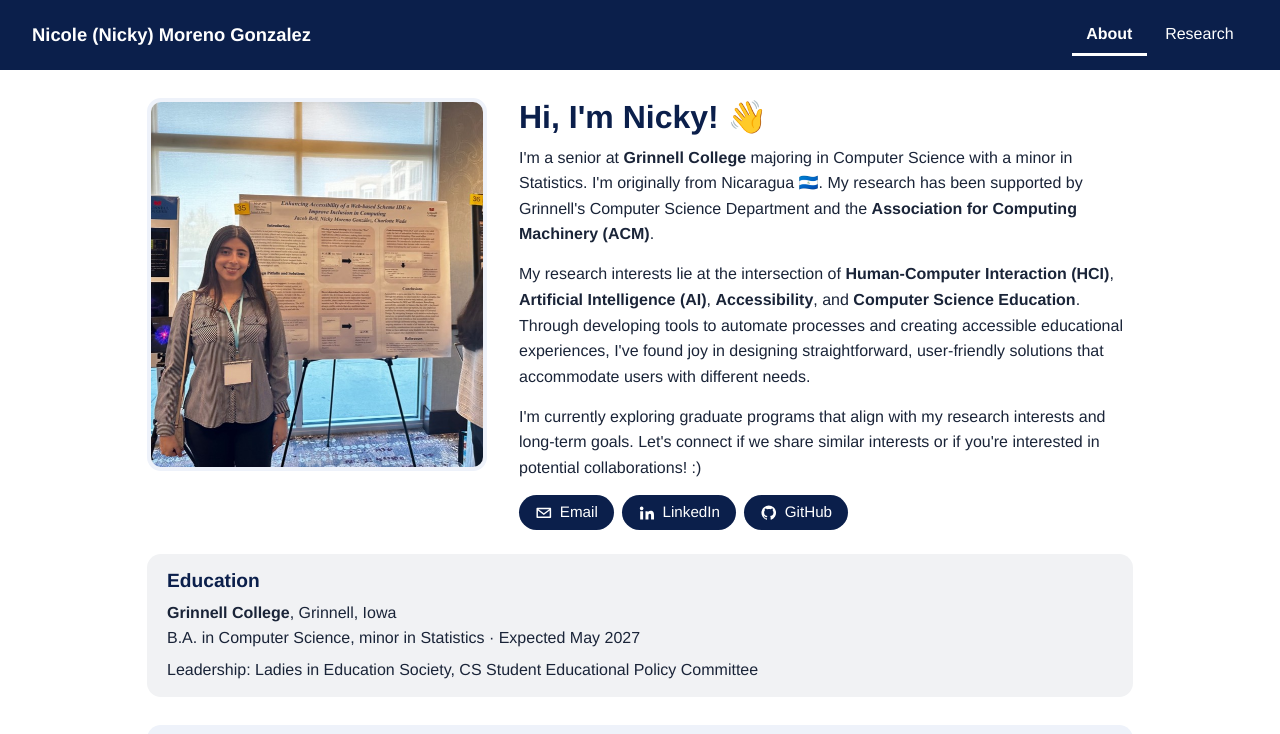
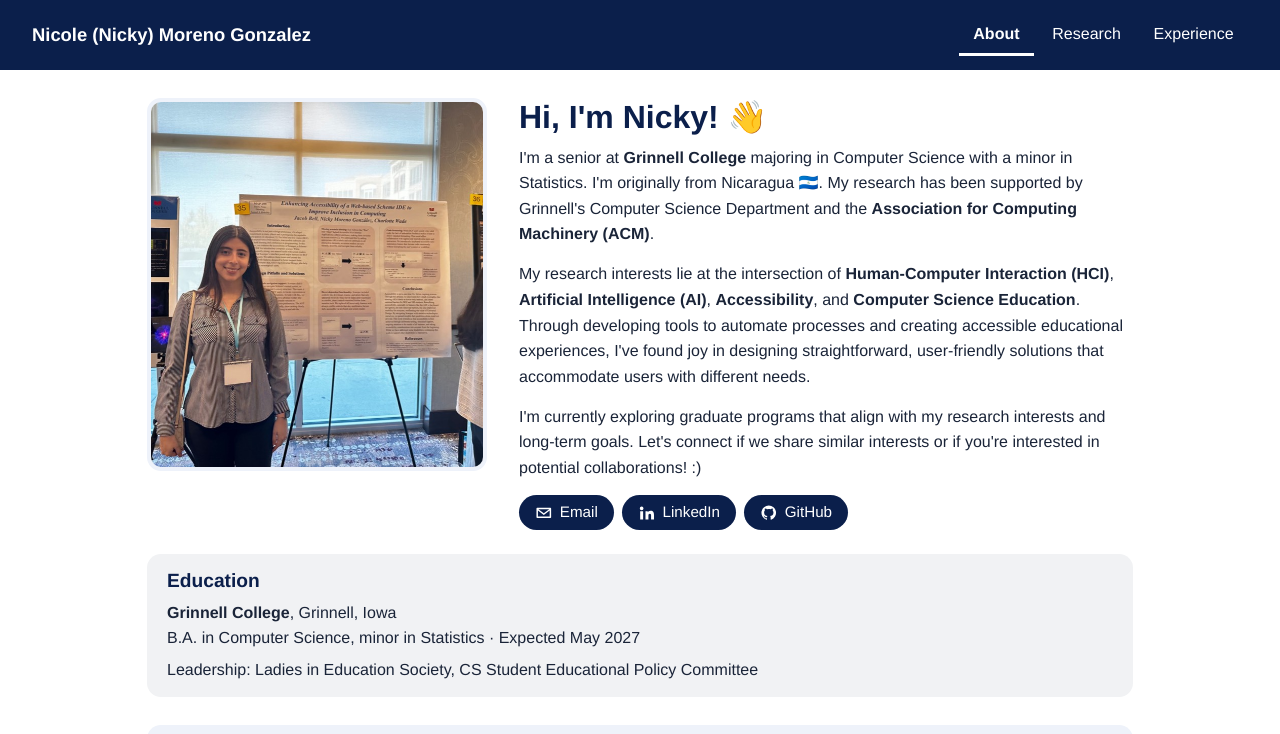
Before and after one commit to morenoni/nicky-personal-website, a React (Vite) app: page /#about in a window 1280 px wide. Shown: the top 734 px of the page. Built offline with nearby package versions, Linux system fonts and the light colour scheme.

Commit message:
Add Experience tab

```diff
--- a/js/data/experience.js
+++ b/src/data/experience.js
@@ -1,5 +1,5 @@
 // Jobs shown on the Experience tab, ordered by end date with the newest first
-// (jobs you still have come first). See js/cards.js for what each field does.
+// (jobs you still have come first). See components/Card.jsx for what each field does.
 export const EXPERIENCE = [
 	{
 		title: 'DASIL Mentor',
--- /dev/null
+++ b/src/panels/Experience.jsx
@@ -0,0 +1,8 @@
+// The Experience tab: jobs from data/experience.js, newest end date first.
+
+import CardsPanel from './CardsPanel.jsx';
+import { EXPERIENCE } from '../data/experience.js';
+
+export default function Experience() {
+	return <CardsPanel title="Experience" items={EXPERIENCE} />;
+}
--- a/src/tabs.js
+++ b/src/tabs.js
@@ -3,8 +3,10 @@
 
 import About from './panels/About/About.jsx';
 import Research from './panels/Research.jsx';
+import Experience from './panels/Experience.jsx';
 
 export const TABS = [
 	{ id: 'about', label: 'About', Panel: About },
 	{ id: 'research', label: 'Research', Panel: Research },
+	{ id: 'experience', label: 'Experience', Panel: Experience },
 ];
```
